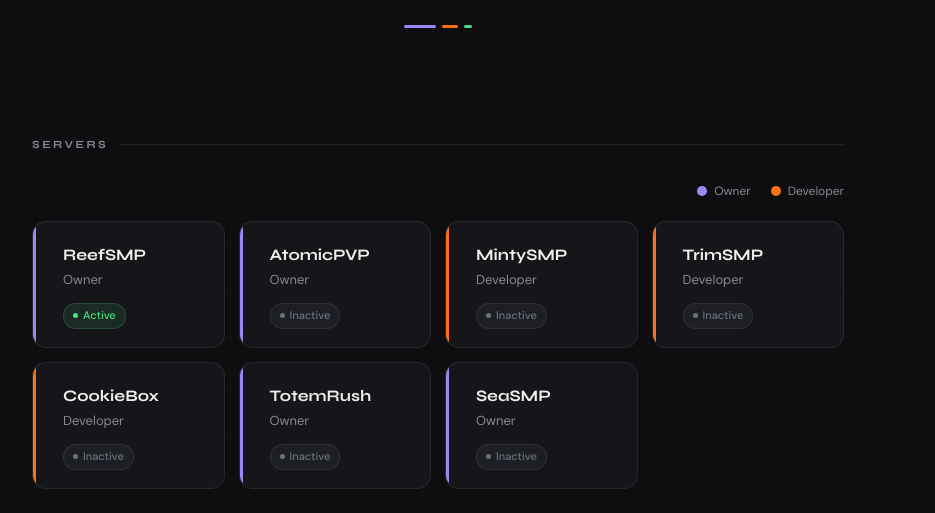
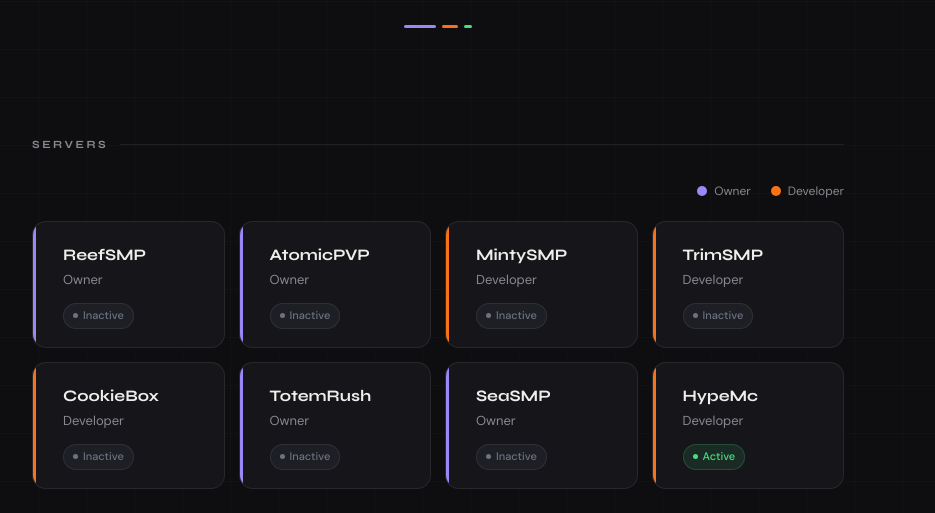
Before and after one commit to NoLimitMelon/PineappleCodeebsite, a plain HTML site: page index.html in a window 1280 px wide. Shown: the part 287-800 px from the top of the page, without its empty margins (202-1137 px from the left). Drawn offline with Linux system fonts and the light colour scheme.

Commit message:
Update index.html

```diff
--- a/index.html
+++ b/index.html
@@ -384,7 +384,7 @@
           <div class="card-inner">
             <div class="card-name">ReefSMP</div>
             <div class="card-role">Owner</div>
-            <div class="badge badge-active"><div class="dot dot-active"></div>Active</div>
+            <div class="badge badge-inactive"><div class="dot dot-inactive"></div>Inactive</div>
           </div>
         </div>
 
@@ -435,7 +435,13 @@
             <div class="badge badge-inactive"><div class="dot dot-inactive"></div>Inactive</div>
           </div>
         </div>
-
+        <div class="card dev">
+          <div class="card-inner">
+            <div class="card-name">HypeMc</div>
+            <div class="card-role">Developer</div>
+            <div class="badge badge-active"><div class="dot dot-active"></div>Active</div>
+          </div>
+        </div>
       </div>
     </div>
 
```
